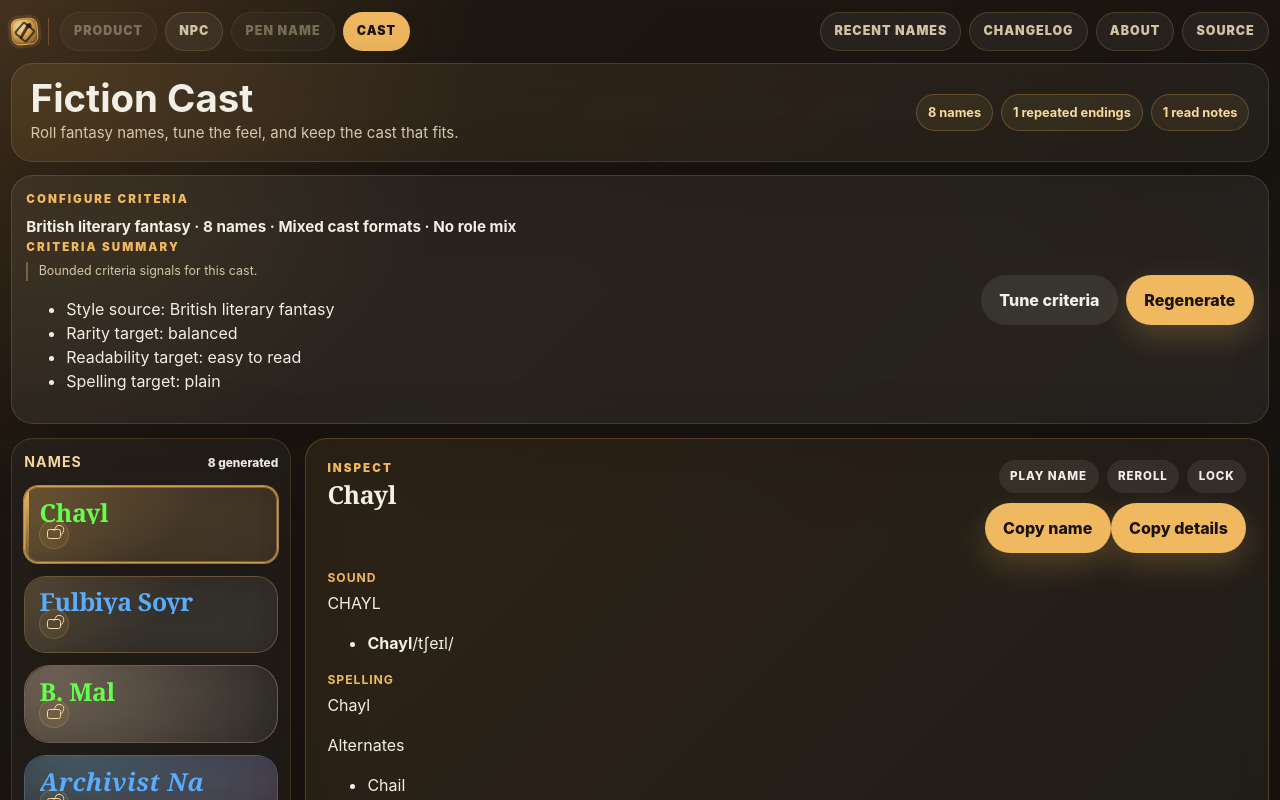
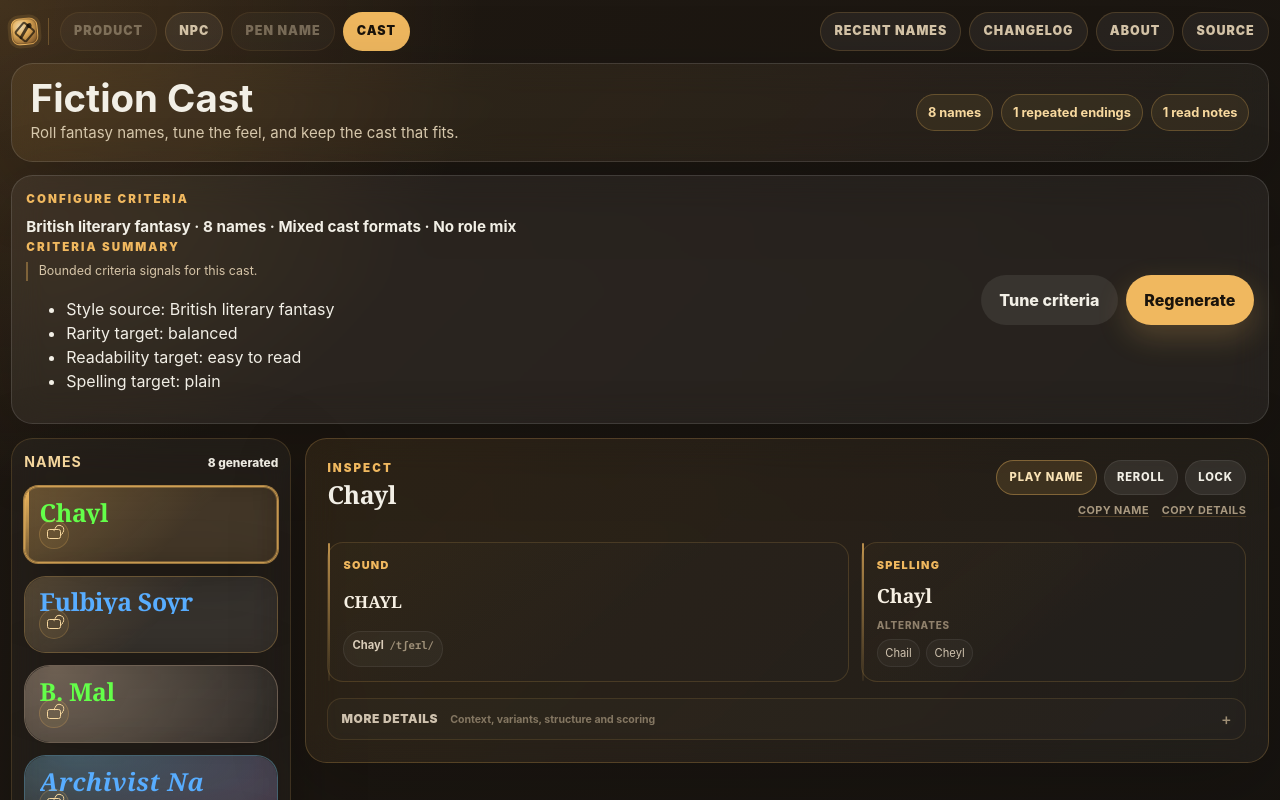
Before and after one commit to jaahay/name-forge, a React (Vite) app: page / in a window 1280 px wide. Shown: the top 800 px of the page. Built offline with nearby package versions, Linux system fonts and the light colour scheme.

Commit message:
style: give the inspector a calmer visual hierarchy

```diff
--- a/src/inspect-actions.css
+++ b/src/inspect-actions.css
@@ -1,36 +1,444 @@
 .selected-name-heading {
   display: grid;
   grid-template-columns: minmax(0, 1fr) auto;
-  gap: 0.9rem;
+  gap: 1.2rem;
   align-items: start;
+  padding-bottom: 0.2rem;
 }
 
 .selected-name-heading-tools {
   display: grid;
-  gap: 0.62rem;
+  gap: 0.36rem;
   justify-items: end;
-  min-width: min(100%, 16rem);
+  min-width: min(100%, 22rem);
 }
 
 .selected-name-actions {
   display: flex;
-  gap: 0.5rem;
+  gap: 0.42rem;
   flex-wrap: wrap;
   justify-content: flex-end;
 }
 
 .selected-name-actions button {
   width: auto;
-  padding: 0.48rem 0.72rem;
-  font-size: 0.72rem;
+  padding: 0.5rem 0.78rem;
+  border: 1px solid rgba(255, 255, 255, 0.08);
+  font-size: 0.7rem;
+  letter-spacing: 0.07em;
+  text-transform: uppercase;
+}
+
+.selected-name-actions .inspector-voice-action {
+  border-color: rgba(240, 184, 95, 0.38);
+  color: #f9e2b5;
+  background: rgba(240, 184, 95, 0.12);
+}
+
+.selected-name-actions .inspector-voice-action:hover:not(:disabled) {
+  border-color: rgba(240, 184, 95, 0.66);
+  background: rgba(240, 184, 95, 0.18);
+}
+
+.selected-name-reroll-action {
+  color: #f7f0e3;
+}
+
+.selected-name-lock-action {
+  color: #cfc1aa;
+  background: rgba(255, 255, 255, 0.045);
+}
+
+.selected-name-lock-action[aria-pressed='true'] {
+  border-color: rgba(240, 184, 95, 0.55);
+  color: #1a130b;
+  background: #f0b85f;
+}
+
+.selected-name-utilities {
+  display: flex;
+  gap: 0.8rem;
+  align-items: center;
+  justify-content: flex-end;
+}
+
+.selected-name-utilities button {
+  width: auto;
+  border: 0;
+  border-radius: 0.2rem;
+  padding: 0.1rem 0;
+  color: #a99980;
+  background: transparent;
+  box-shadow: none;
+  font-size: 0.68rem;
+  font-weight: 750;
+  letter-spacing: 0.04em;
+  text-decoration: underline;
+  text-decoration-color: rgba(240, 184, 95, 0.22);
+  text-underline-offset: 0.18em;
+  text-transform: uppercase;
+}
+
+.selected-name-utilities button:hover {
+  color: #f8d99f;
+  text-decoration-color: currentColor;
+}
+
+.inspector-primary {
+  display: grid;
+  grid-template-columns: minmax(0, 1.15fr) minmax(220px, 0.85fr);
+  gap: 0.72rem;
+  margin-top: 0.15rem;
+}
+
+.inspector-essential {
+  position: relative;
+  display: grid;
+  gap: 0.72rem;
+  min-width: 0;
+  padding: 0.9rem 0.94rem;
+  border: 1px solid rgba(240, 184, 95, 0.16);
+  border-radius: 1rem;
+  background:
+    linear-gradient(145deg, rgba(240, 184, 95, 0.055), rgba(255, 255, 255, 0.025) 58%),
+    rgba(10, 9, 8, 0.16);
+}
+
+.inspector-essential::before {
+  position: absolute;
+  inset: 0 auto 0 0;
+  width: 2px;
+  border-radius: 999px;
+  background: linear-gradient(180deg, rgba(240, 184, 95, 0.72), rgba(240, 184, 95, 0.08));
+  content: '';
+}
+
+.inspector-essential-heading {
+  display: flex;
+  gap: 0.7rem;
+  align-items: baseline;
+  justify-content: space-between;
+}
+
+.inspector-essential-heading h3,
+.inspector-detail-group h3 {
+  margin: 0;
+  color: #f0b85f;
+  font-size: 0.68rem;
+  font-weight: 950;
+  letter-spacing: 0.12em;
+  text-transform: uppercase;
+}
+
+.inspector-essential-heading > span {
+  color: #8f806b;
+  font-size: 0.62rem;
+  font-weight: 800;
+  letter-spacing: 0.06em;
+  text-transform: uppercase;
+}
+
+.inspector-sound-description,
+.inspector-spelling-primary {
+  margin: 0;
+  color: #f7f0e3;
+  overflow-wrap: anywhere;
+}
+
+.inspector-sound-description {
+  font-family: Georgia, 'Times New Roman', serif;
+  font-size: 1.04rem;
+  font-weight: 700;
+  line-height: 1.3;
+}
+
+.inspector-spelling-primary {
+  font-family: Georgia, 'Times New Roman', serif;
+  font-size: 1.22rem;
+  font-weight: 800;
+  line-height: 1.1;
+}
+
+.inspector-sound-parts {
+  display: flex;
+  gap: 0.42rem;
+  flex-wrap: wrap;
+  margin: 0;
+  padding: 0;
+  list-style: none;
+}
+
+.inspector-sound-parts li {
+  display: inline-flex;
+  gap: 0.36rem;
+  align-items: baseline;
+  max-width: 100%;
+  border: 1px solid rgba(255, 255, 255, 0.07);
+  border-radius: 999px;
+  padding: 0.34rem 0.5rem;
+  background: rgba(255, 255, 255, 0.035);
+}
+
+.inspector-sound-parts strong {
+  color: #d9ccb8;
+  font-size: 0.7rem;
+}
+
+.inspector-sound-parts span,
+.inspector-transcription {
+  color: #9f9078;
+  font-family: ui-monospace, SFMono-Regular, Consolas, monospace;
+  font-size: 0.66rem;
+  font-weight: 650;
+  overflow-wrap: anywhere;
+}
+
+.inspector-transcription {
+  margin: 0;
+}
+
+.inspector-alternates {
+  display: grid;
+  gap: 0.38rem;
+}
+
+.inspector-alternates > span {
+  color: #8f806b;
+  font-size: 0.62rem;
+  font-weight: 850;
   letter-spacing: 0.08em;
   text-transform: uppercase;
 }
 
-.selected-name-lock-action[aria-pressed='true'] {
-  border: 1px solid rgba(240, 184, 95, 0.5);
-  color: #1a130b;
-  background: #f0b85f;
+.inspector-alternates ul {
+  display: flex;
+  gap: 0.34rem;
+  flex-wrap: wrap;
+  margin: 0;
+  padding: 0;
+  list-style: none;
+}
+
+.inspector-alternates li {
+  border: 1px solid rgba(255, 255, 255, 0.065);
+  border-radius: 999px;
+  padding: 0.28rem 0.48rem;
+  color: #cfc2ae;
+  background: rgba(255, 255, 255, 0.035);
+  font-size: 0.7rem;
+}
+
+.inspector-read-note {
+  display: grid;
+  grid-template-columns: auto minmax(0, 1fr);
+  gap: 0.8rem;
+  align-items: start;
+  padding: 0.72rem 0.82rem;
+  border: 1px solid rgba(240, 184, 95, 0.14);
+  border-left-color: rgba(240, 184, 95, 0.58);
+  border-radius: 0.82rem;
+  background: rgba(240, 184, 95, 0.045);
+}
+
+.inspector-read-note-label {
+  color: #f0b85f;
+  font-size: 0.62rem;
+  font-weight: 950;
+  letter-spacing: 0.1em;
+  text-transform: uppercase;
+}
+
+.inspector-read-note > div {
+  display: grid;
+  gap: 0.45rem;
+}
+
+.inspector-read-note p {
+  display: grid;
+  gap: 0.08rem;
+  margin: 0;
+  color: #bbaa90;
+  font-size: 0.74rem;
+  line-height: 1.38;
+}
+
+.inspector-read-note p strong {
+  color: #efe7d9;
+  font-size: 0.76rem;
+}
+
+.inspector-read-note p.warning {
+  color: #f1c990;
+}
+
+.inspector-more {
+  border: 1px solid rgba(240, 184, 95, 0.13);
+  border-radius: 0.92rem;
+  background: rgba(255, 255, 255, 0.018);
+  overflow: hidden;
+}
+
+.inspector-more > summary {
+  position: relative;
+  display: flex;
+  gap: 0.75rem;
+  align-items: baseline;
+  padding: 0.68rem 2.4rem 0.68rem 0.82rem;
+  color: #cfc2ae;
+  cursor: pointer;
+  list-style: none;
+}
+
+.inspector-more > summary::-webkit-details-marker {
+  display: none;
+}
+
+.inspector-more > summary::after {
+  position: absolute;
+  top: 50%;
+  right: 0.85rem;
+  color: #9f8f75;
+  content: '+';
+  font-size: 1rem;
+  font-weight: 500;
+  transform: translateY(-52%);
+}
+
+.inspector-more[open] > summary::after {
+  content: '−';
+}
+
+.inspector-more > summary:hover {
+  color: #f8d99f;
+  background: rgba(240, 184, 95, 0.04);
+}
+
+.inspector-more > summary span {
+  color: inherit;
+  font-size: 0.75rem;
+  font-weight: 900;
+  letter-spacing: 0.05em;
+  text-transform: uppercase;
+}
+
+.inspector-more > summary small {
+  color: #847762;
+  font-size: 0.66rem;
+  font-weight: 650;
+}
+
+.inspector-more-body {
+  display: grid;
+  grid-template-columns: repeat(auto-fit, minmax(230px, 1fr));
+  gap: 0.7rem;
+  padding: 0 0.72rem 0.72rem;
+  animation: inspector-details-in 140ms ease-out;
+}
+
+@keyframes inspector-details-in {
+  from { opacity: 0; transform: translateY(-0.15rem); }
+  to { opacity: 1; transform: translateY(0); }
+}
+
+.inspector-detail-group {
+  display: grid;
+  gap: 0.55rem;
+  align-content: start;
+  min-width: 0;
+  padding: 0.72rem;
+  border: 1px solid rgba(255, 255, 255, 0.055);
+  border-radius: 0.78rem;
+  background: rgba(255, 255, 255, 0.025);
+}
+
+.inspector-detail-group[aria-label$='score breakdown'] {
+  grid-column: 1 / -1;
+}
+
+.inspector-detail-facts {
+  display: grid;
+  grid-template-columns: repeat(2, minmax(0, 1fr));
+  gap: 0.38rem 0.65rem;
+  margin: 0;
+}
+
+.inspector-detail-facts div {
+  min-width: 0;
+}
+
+.inspector-detail-facts dt {
+  color: #81735f;
+  font-size: 0.58rem;
+  font-weight: 900;
+  letter-spacing: 0.07em;
+  text-transform: uppercase;
+}
+
+.inspector-detail-facts dd {
+  margin: 0.08rem 0 0;
+  color: #d8cbb7;
+  font-size: 0.73rem;
+  font-weight: 780;
+  overflow-wrap: anywhere;
+}
+
+.inspector-detail-note {
+  display: grid;
+  gap: 0.1rem;
+  margin: 0;
+  padding-top: 0.48rem;
+  border-top: 1px solid rgba(255, 255, 255, 0.055);
+  color: #a99a82;
+  font-size: 0.7rem;
+}
+
+.inspector-detail-note strong {
+  color: #d9ccb8;
+}
+
+.inspector-name-parts {
+  display: flex;
+  gap: 0.35rem;
+  flex-wrap: wrap;
+  margin: 0;
+  padding: 0;
+  list-style: none;
+}
+
+.inspector-name-parts li {
+  display: inline-flex;
+  gap: 0.32rem;
+  align-items: baseline;
+  border-radius: 999px;
+  padding: 0.34rem 0.5rem;
+  color: #d8cbb7;
+  background: rgba(255, 255, 255, 0.045);
+  font-size: 0.72rem;
+}
+
+.inspector-name-parts em {
+  color: #8d806c;
+  font-size: 0.62rem;
+}
+
+.inspector-more .detail-variants {
+  gap: 0.35rem;
+}
+
+.inspector-more .detail-variants li {
+  border-radius: 0.62rem;
+  padding: 0.38rem 0.48rem;
+  background: rgba(255, 255, 255, 0.035);
+}
+
+.inspector-more .detail-variants em {
+  white-space: normal;
+}
+
+@media (max-width: 900px) {
+  .inspector-primary {
+    grid-template-columns: minmax(0, 1fr);
+  }
 }
 
 @media (max-width: 760px) {
@@ -40,9 +448,27 @@
 
   .selected-name-heading-tools {
     justify-items: start;
+    min-width: 0;
   }
 
-  .selected-name-actions {
+  .selected-name-actions,
+  .selected-name-utilities {
     justify-content: flex-start;
   }
+
+  .inspector-read-note {
+    grid-template-columns: minmax(0, 1fr);
+    gap: 0.36rem;
+  }
+
+  .inspector-more > summary {
+    display: grid;
+    gap: 0.12rem;
+  }
 }
+
+@media (max-width: 520px) {
+  .inspector-detail-facts {
+    grid-template-columns: minmax(0, 1fr);
+  }
+}
```
